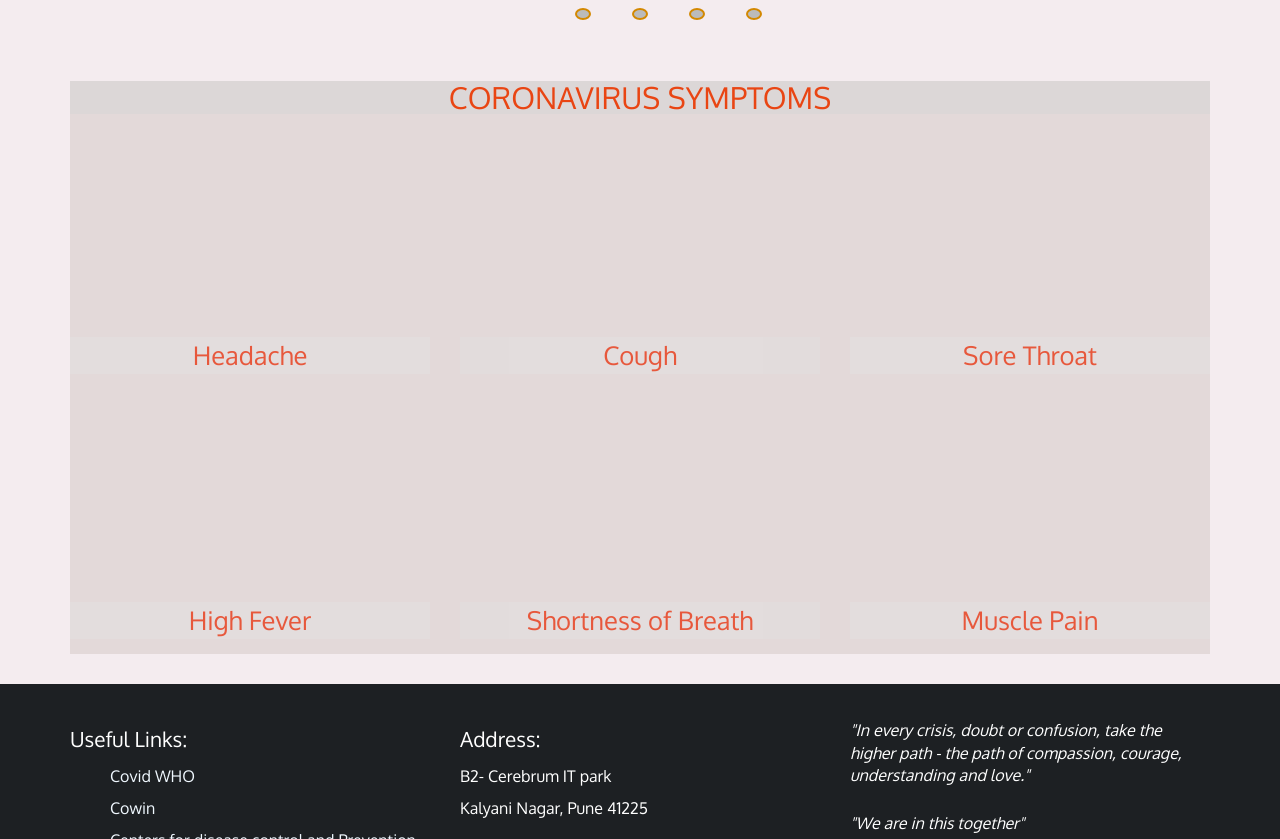
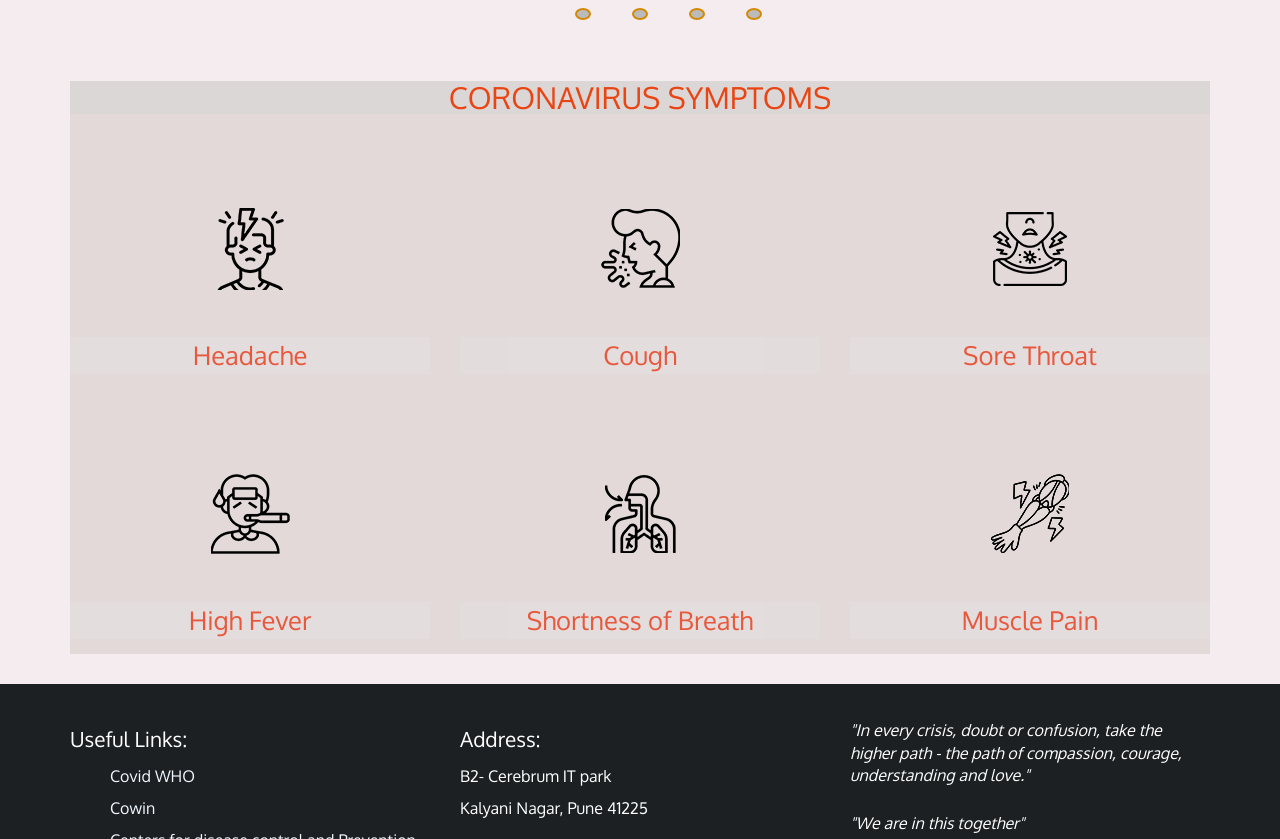
Before and after one commit to paritosh4495/cowin, a plain HTML site: page index.html in a window 1280 px wide. Shown: the part 720-1559 px from the top of the page. Drawn offline with Linux system fonts and the light colour scheme; the site is published under a folder, as on GitHub Pages, so addresses that start at the root find nothing; a script that the page names is missing.

Commit message:
Fixed Images not loading ....

```diff
--- a/css/styles.css
+++ b/css/styles.css
@@ -146,31 +146,31 @@ body {
     position: relative;
     overflow: hidden;
   }
-  #menu-tile:hover, #specials-tile:hover, #map-tile:hover, #sore:hover, #dfever:hover,#muscle:hover, #breadth:hover {
+  #menu-tile:hover, #specials-tile:hover, #map-tile:hover, #sore:hover, #fever:hover,#muscle:hover, #breadth:hover {
     box-shadow: 0 1px 5px 1px #cccccc;
   }
   #menu-tile {
-    background: url("/images/headache.png") no-repeat;
+    background: url("../images/headache.png") no-repeat;
     background-position: center;
   }
   #specials-tile {
-    background: url('/images/cough.png') no-repeat;
+    background: url('../images/cough.png') no-repeat;
     background-position: center;
   }
   #sore {
-    background: url('/images/sore.png') no-repeat;
+    background: url('../images/sore.png') no-repeat;
     background-position: center;
   }
   #breadth{
-    background: url('/images/breadth.png') no-repeat;
+    background: url('../images/breadth.png') no-repeat;
     background-position: center;
   }
   #fever {
-    background: url('/images/fever.png') no-repeat;
+    background: url('../images/fever.png') no-repeat;
     background-position: center;
   }
   #muscle {
-    background: url('/images/muscle.png') no-repeat;
+    background: url('../images/muscle.png') no-repeat;
     background-position: center;
   }
   #symp h2{
```
